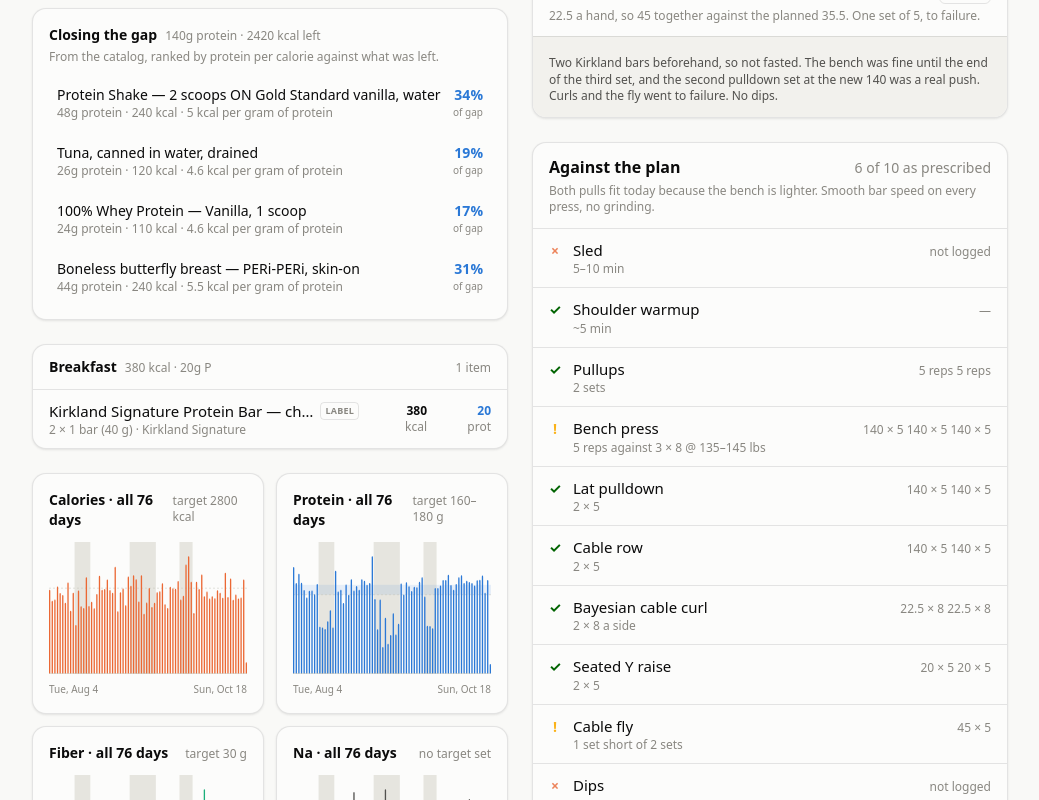
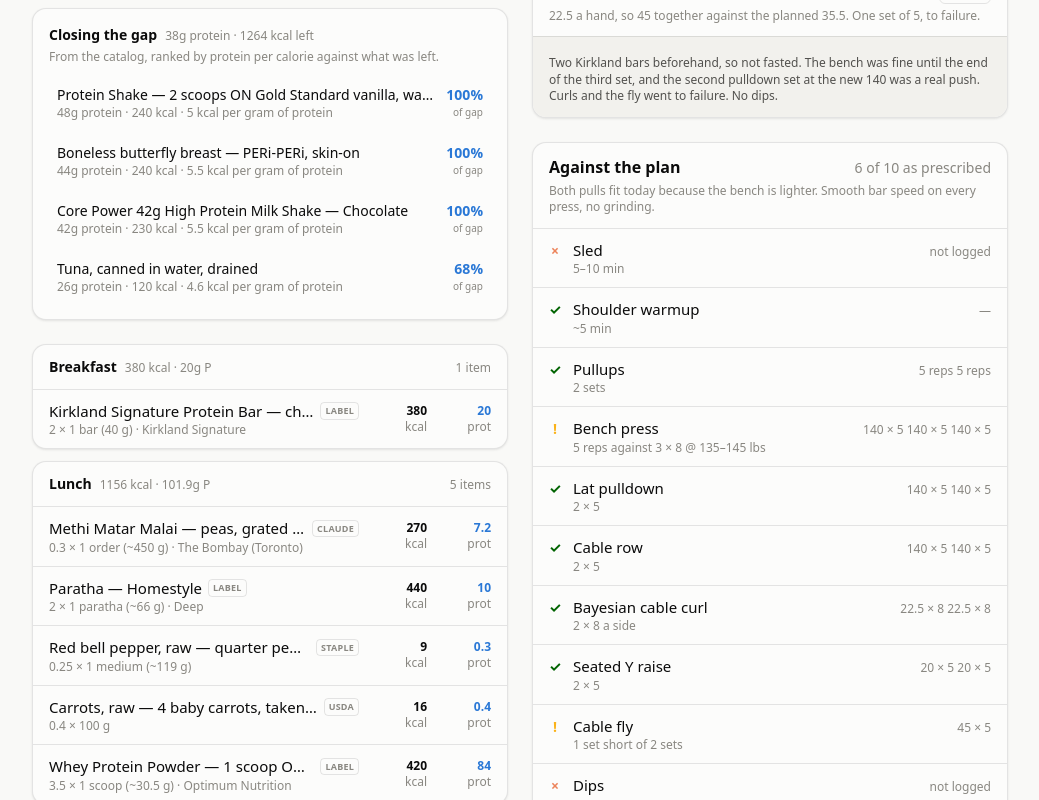
Before and after one commit to soldoutbudokan/Health, a Next.js app: page /Health/ in a window 1280 px wide. Shown: the part 800-1600 px from the top of the page, without its empty margins (120-1159 px from the left). Built offline with nearby package versions, Linux system fonts and the light colour scheme.

Commit message:
Log Oct 18 lunch: 30% of the Bombay methi matar malai, two Deep homestyle parathas, pepper and carrots, and a 3.5-scoop shake; add the Deep paratha to the catalog

```diff
--- a/src/data/staples.ts
+++ b/src/data/staples.ts
@@ -129,6 +129,18 @@ export const PACKAGED_FOODS: Food[] = [
     macros: { calories: 270, protein: 5, carbs: 32, fat: 15, sodium: 320 },
     note: "Shana's panel for the frozen Original Paratha, per 80 g piece, found through search. It matches their per-100 g listing. Fibre is blank on purpose: nothing lists it, and atta versus maida dough could put it anywhere from 1.4 to 5.7 g. Check the box if fibre matters.",
     tags: ["paratha", "flatbread", "bread", "shana", "frozen", "indian", "pakistani"],
+  },
+  {
+    id: "pkg-deep-homestyle-paratha",
+    name: "Paratha",
+    variant: "Homestyle",
+    brand: "Deep",
+    source: "packaged",
+    per: "1 paratha (~66 g)",
+    gramsPerServing: 66,
+    macros: { calories: 220, protein: 5, carbs: 32, fat: 8, sodium: 310 },
+    note: "Deep's Homestyle Paratha panel off a US ShopRite listing, via search summaries on Oct 18; the site was blocked. The 5-count pack is 11.7 oz, so about 66 g a piece. Fibre and sugar are blank because the summary didn't carry them. A calorie-database entry for the same piece says 215 kcal but 560 mg sodium, so the sodium is the soft number.",
+    tags: ["paratha", "flatbread", "bread", "deep", "homestyle", "frozen", "indian"],
   },
   {
     id: "pkg-gatorade-caramel-bar",
```
Also changed, not shown: data/log.csv.
